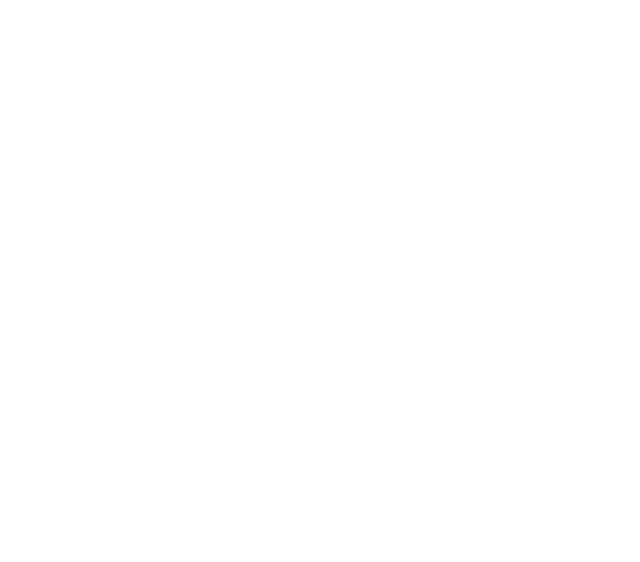
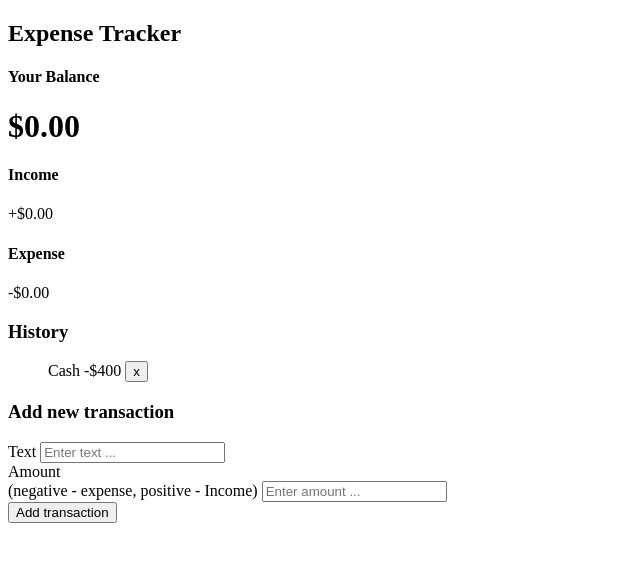
Before and after one commit to dawnhajdu/expense-tracker-T, a plain HTML site: page index.html in a window 1280 px wide. Shown: the whole page, without its empty margins (0-640 px from the left). Drawn offline with Linux system fonts and the light colour scheme.

Commit message:
Update HTML

```diff
--- a/index.html
+++ b/index.html
@@ -7,6 +7,47 @@
     <title>Expense Tracker</title>
 </head>
 <body>
+    <h2>Expense Tracker</h2>
+    <div class="container">
+        <h4>Your Balance</h4>
+        <h1 id="balance">$0.00</h1>
+
+        <div class="inc-exp-container">
+            <!-- Income -->
+            <div>
+                <h4>Income</h4>
+                <p id="money-plus" class="money plus">+$0.00</p>
+            </div>
+
+            <!-- Expense -->
+            <div>
+                <h4>Expense</h4>
+                <p id="money-minus" class="money minus">-$0.00</p>
+            </div>
+        </div>
+
+        <h3>History</h3>
+        <ul id="list" class="list">
+            <list class="minus">Cash <span>-$400</span> <button class="delete-btn">x</button></list>
+        </ul>
+
+        <h3>Add new transaction</h3>
+        <form id="form">
+            <div class="form-control">
+                <label for="text">Text</label>
+                <input type="text" id="text" placeholder="Enter text ...">
+            </div>
+
+            <div class="form-control">
+                <label for="amount">Amount <br> (negative - expense, positive - Income)</label>
+                <input type="number" id="amount" placeholder="Enter amount ...">
+            </div>
+
+            <button class="btn">Add transaction</button>
+
+
+        </form>
+    </div>
 
     <script src="script.js"></script>
 </body>
```
